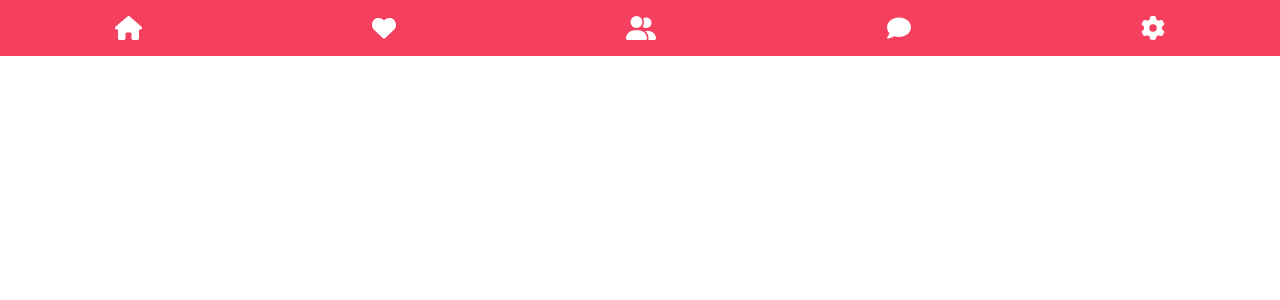
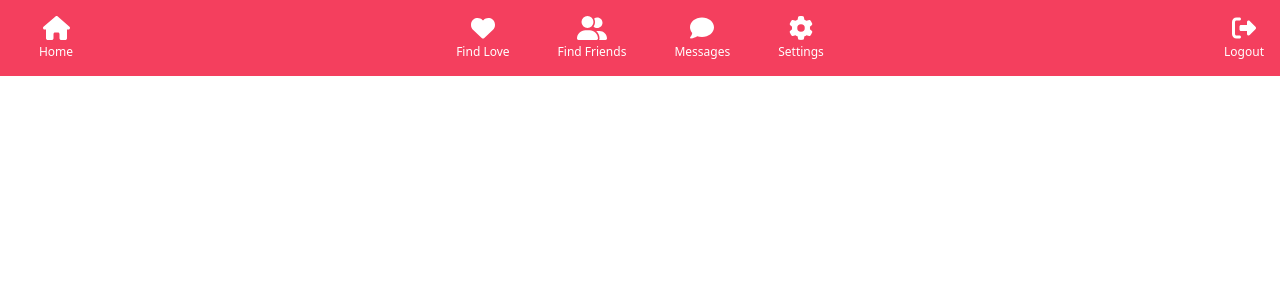
Before and after one commit to remcohofmans/RnD, a React (Create React App) app: page /bar in a window 1280 px wide. Shown: the top 300 px of the page. Built offline with nearby package versions, Linux system fonts and the light colour scheme; no server answers.

Commit message:
new nav bar

```diff
--- a/src/Components/TopNavigationBar.jsx
+++ b/src/Components/TopNavigationBar.jsx
@@ -1,46 +1,64 @@
-// TopNavigationBar.js
 import React from 'react';
 import { FontAwesomeIcon } from '@fortawesome/react-fontawesome';
-import { faHome, faHeart, faUserFriends, faComment, faCog } from '@fortawesome/free-solid-svg-icons'; // Use faUserFriends for friendship
+import { faHome, faHeart, faUserFriends, faComment, faCog, faSignOutAlt } from '@fortawesome/free-solid-svg-icons';
 import { useNavigate } from 'react-router-dom';
 
 const TopNavigationBar = () => {
   const navigate = useNavigate();
 
   const handleNavigate = (path) => {
+    if (path === '/logout') {
+      // Add your logout logic here
+      navigate('/login');
+      return;
+    }
     navigate(path);
   };
 
+  // Separate the items into three groups: left, center, and right
+  const leftItem = { icon: faHome, label: 'Home', path: '/home' };
+  const centerItems = [
+    { icon: faHeart, label: 'Find Love', path: '/feed' },
+    { icon: faUserFriends, label: 'Find Friends', path: '/feed' },
+    { icon: faComment, label: 'Messages', path: '/messages' },
+    { icon: faCog, label: 'Settings', path: '/settings' }
+  ];
+  const rightItem = { icon: faSignOutAlt, label: 'Logout', path: '/login' };
+
+  const NavItem = ({ item }) => (
+    <div
+      className="flex flex-col items-center cursor-pointer"
+      onClick={() => handleNavigate(item.path)}
+    >
+      <FontAwesomeIcon
+        icon={item.icon}
+        className="text-white text-2xl transition duration-300 hover:text-rose-700"
+      />
+      <span className="text-white text-xs mt-1">{item.label}</span>
+    </div>
+  );
+
   return (
     <div
-      className="fixed top-0 left-0 right-0 flex justify-around py-4"
+      className="fixed top-0 left-0 right-0 flex items-center py-4"
       style={{ backgroundColor: '#f43f5e' }}
     >
-      <FontAwesomeIcon
-        icon={faHome}
-        className="text-white text-2xl cursor-pointer transition duration-300 hover:text-rose-700" // Darkens on hover
-        onClick={() => handleNavigate('/home')}
-      />
-      <FontAwesomeIcon
-        icon={faHeart}
-        className="text-white text-2xl cursor-pointer transition duration-300 hover:text-rose-700"
-        onClick={() => handleNavigate('/feed')}
-      />
-      <FontAwesomeIcon
-        icon={faUserFriends}
-        className="text-white text-2xl cursor-pointer transition duration-300 hover:text-rose-700"
-        onClick={() => handleNavigate('/feed')}
-      />
-      <FontAwesomeIcon
-        icon={faComment}
-        className="text-white text-2xl cursor-pointer transition duration-300 hover:text-rose-700"
-        onClick={() => handleNavigate('/messages')}
-      />
-      <FontAwesomeIcon
-        icon={faCog} // Settings icon
-        className="text-white text-2xl cursor-pointer transition duration-300 hover:text-rose-700"
-        onClick={() => handleNavigate('/settings')}
-      />
+      {/* Left item (Home) */}
+      <div className="w-24 pl-4">
+        <NavItem item={leftItem} />
+      </div>
+
+      {/* Center items */}
+      <div className="flex-1 flex justify-center gap-12">
+        {centerItems.map((item, index) => (
+          <NavItem key={index} item={item} />
+        ))}
+      </div>
+
+      {/* Right item (Logout) */}
+      <div className="w-24 flex justify-end pr-4">
+        <NavItem item={rightItem} />
+      </div>
     </div>
   );
 };
```
